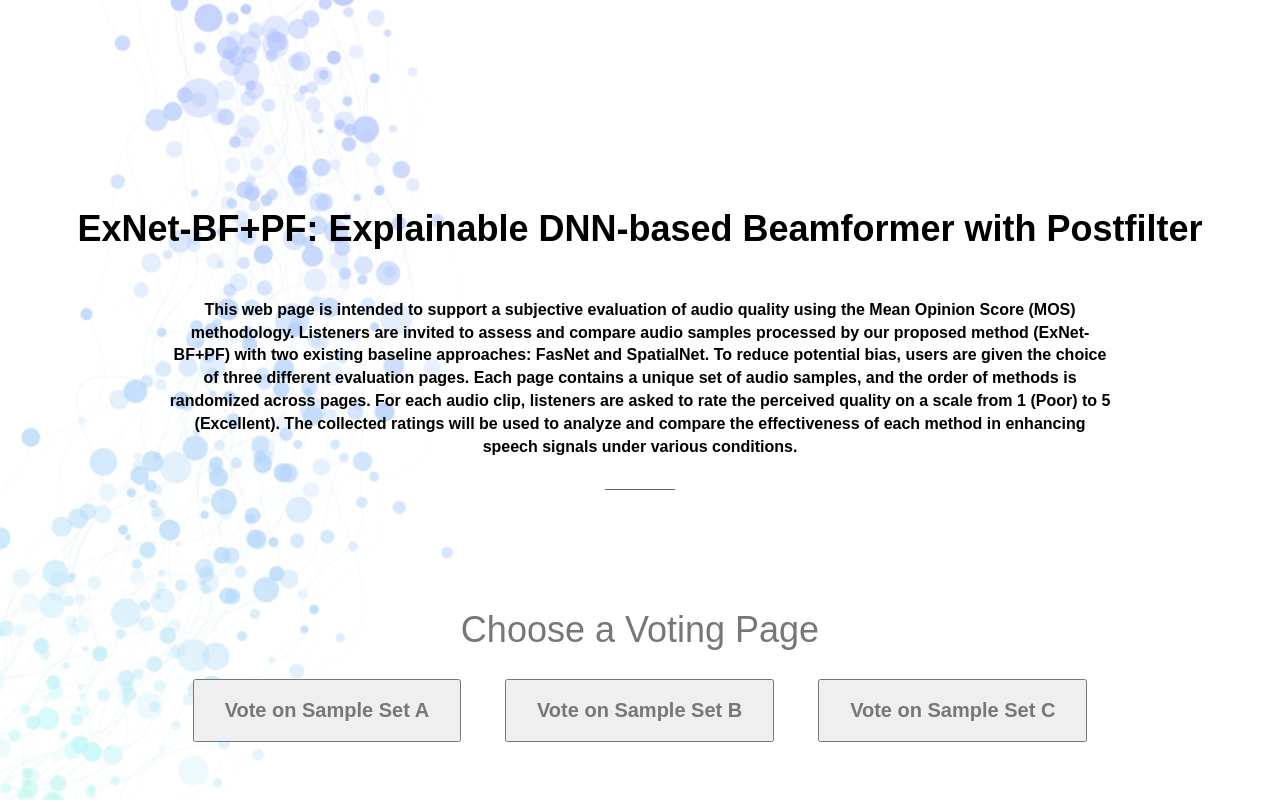
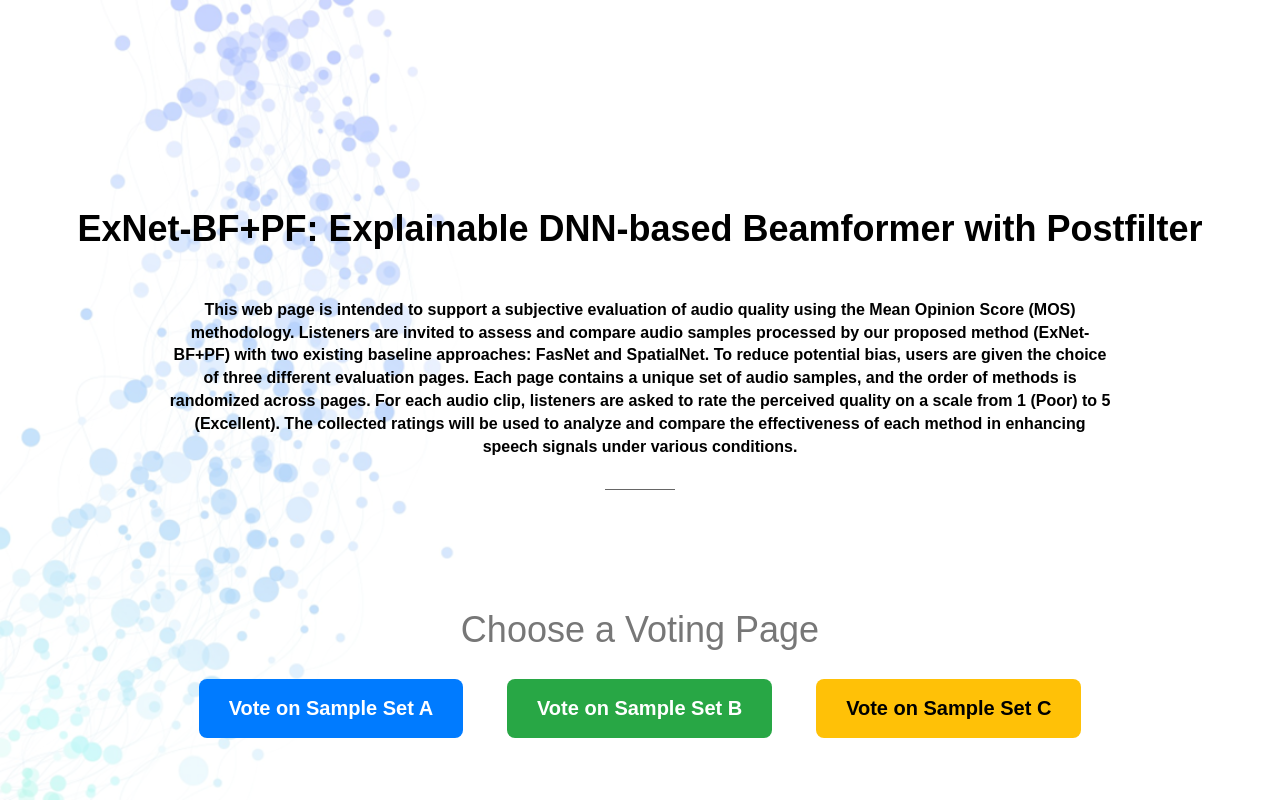
Before and after one commit to ExNet-BF-PF/ExNet-BF-PF.github.io, a plain HTML site: page from.html in a window 1280 px wide. Drawn offline with nearby package versions, Linux system fonts and the light colour scheme; some packages are replaced by stand-ins of ours; a script that the page names is missing; files whose address does not match are found by name; a web font is replaced by a local one.

Commit message:
Update from.html

```diff
--- a/from.html
+++ b/from.html
@@ -10,13 +10,12 @@
     <meta name="author" content="">
 
     <link rel="stylesheet" href="css/fontawesome.all.min.css">
-    <link rel="stylesheet" type="text/css"  href="css/bootstrap.css">
+    <link rel="stylesheet" type="text/css" href="css/bootstrap.css">
     <link rel="stylesheet" href="css/fontawesome.all.min.css">
     <link rel="stylesheet" href="css/style.css">
     <link rel="icon" type="image/x-icon" href="static/images/favicon.ico">
     <link rel="stylesheet" href="https://cdnjs.cloudflare.com/ajax/libs/font-awesome/5.15.1/css/all.min.css">
     <link href="https://fonts.googleapis.com/css?family=Google+Sans|Noto+Sans|Castoro" rel="stylesheet">
-    <!-- <link href='http://fonts.googleapis.com/css?family=Open+Sans:400,700,800,600,300' rel='stylesheet' type='text/css'> -->
     <script type="text/javascript" src="js/modernizr.custom.js"></script>
 
     <style>
@@ -25,29 +24,45 @@
         text-align: center;
         padding-top: 100px;
       }
+
       button {
         font-size: 20px;
         padding: 15px 30px;
         margin: 20px;
         cursor: pointer;
+        border: none;
+        border-radius: 8px;
+        color: white;
+        transition: background-color 0.3s ease;
+      }
+
+      button:nth-of-type(1) {
+        background-color: #007bff; /* Blue */
+      }
+
+      button:nth-of-type(2) {
+        background-color: #28a745; /* Green */
+      }
+
+      button:nth-of-type(3) {
+        background-color: #ffc107; /* Yellow */
+        color: black;
+      }
+
+      button:hover {
+        opacity: 0.85;
       }
     </style>
-
 </head>
 
 <body>
 
   <div class="container">
-
     <div class="section-title text-center center">
-        <!--<h1 style="color:black"><strong><br><br> ExNet-BF+PF: Generating Speech from Silent Videos <br> Guided by Lip Reading</b><strong></h1> -->
       <h1 style="color:black"><strong><br><br> ExNet-BF+PF: Explainable DNN-based Beamformer with Postfilter <br><strong></h1>
       <br><br>
-
       <div class="row">
-
         <div class="col-md-10 col-md-offset-1">
-
           <p style="color:black; font-family:Sans-Serif; font-size:16px">
               This web page is intended to support a subjective evaluation of audio quality using the Mean Opinion Score (MOS) methodology.
               Listeners are invited to assess and compare audio samples processed by our proposed method (ExNet-BF+PF) with two existing
@@ -60,30 +75,19 @@
               The collected ratings will be used to analyze and compare the effectiveness of each method in enhancing speech signals under
               various conditions.
           </p> <br><hr><br>
-
+        </div>
+      </div>
     </div>
   </div>
 
-  </div>
-<!-- </div> -->
-
-  <!-- <div class="container">
-    <div class="section-title center">
-
-    <p style="color:black; font-family:Sans-Serif; font-size:24px;"> LRS2 Dataset </p>
-    <br><br>  -->
-
   <div class="inner">
-        <!-- <div class="section-title center"> -->
     <div class="section-title text-center center">
-      <!-- <div class="col-md-20 col-md-offset--100"> -->
-
       <h1>Choose a Voting Page</h1>
-
       <button onclick="location.href='from1.html'">Vote on Sample Set A</button>
       <button onclick="location.href='from2.html'">Vote on Sample Set B</button>
       <button onclick="location.href='from3.html'">Vote on Sample Set C</button>
-
+    </div>
+  </div>
 
   <script type="text/javascript" src="js/jquery.1.11.1.js"></script>
   <script type="text/javascript" src="js/bootstrap.js"></script>
```
Lines whose indentation alone changed are shown as unchanged.
